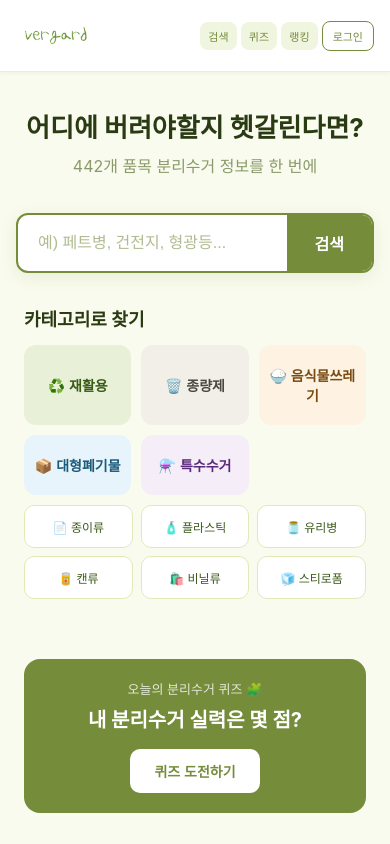
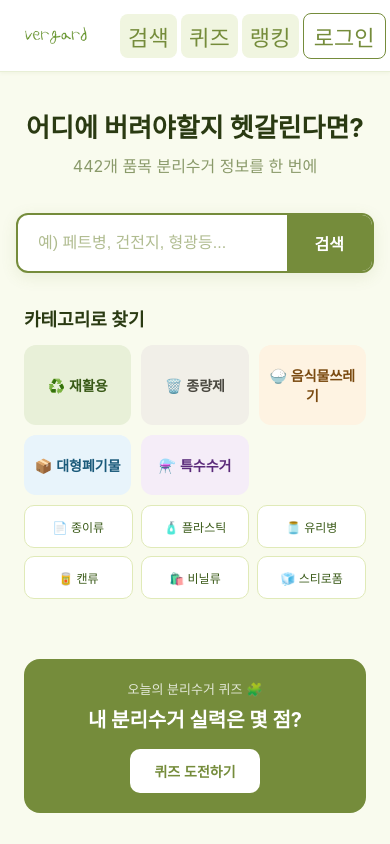
Before and after one commit to Vistablue/vergard-front, a React (Create React App) app: page / in a window 390 px wide. Built offline with nearby package versions, Linux system fonts and the light colour scheme.

Commit message:
modify navbar for mobile

```diff
--- a/src/components/Navbar.css
+++ b/src/components/Navbar.css
@@ -166,12 +166,12 @@
 
     .mobile-nav-menus .nav-menu-btn {
         padding: 6px 8px;
-        font-size: 11px;
+        font-size: 22px;
     }
 
     .mobile-nav-menus .nav-btn-outline {
         padding: 6px 10px;
-        font-size: 11px;
+        font-size: 22px;
         min-width: unset;
         white-space: nowrap;
     }
```
